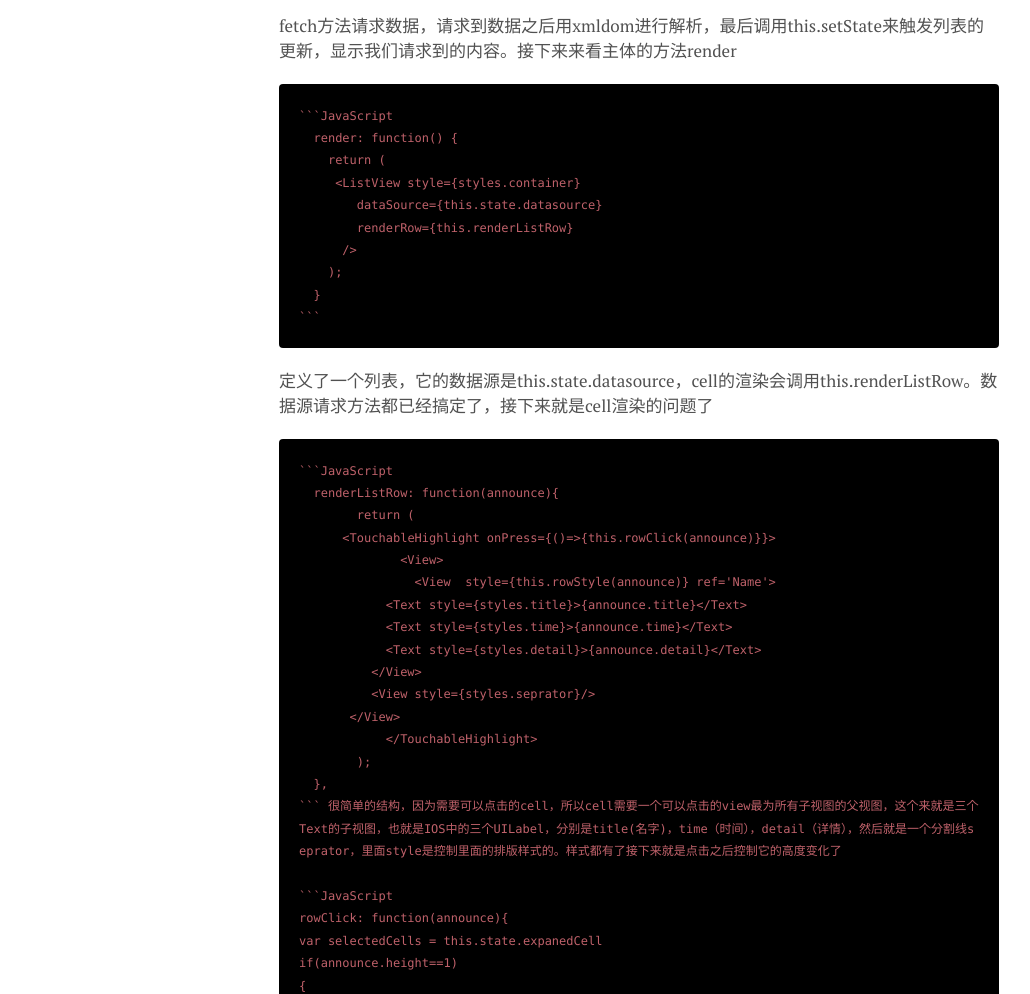
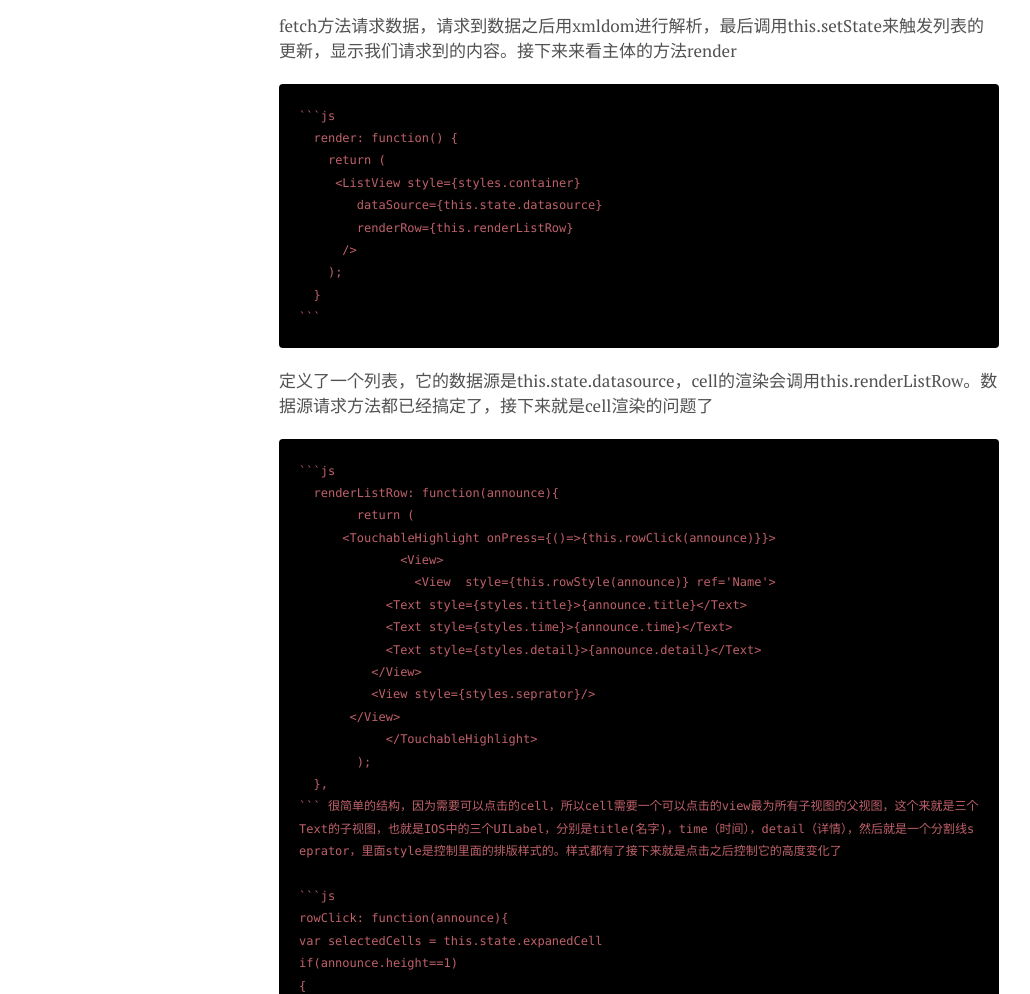
Before and after one commit to kaich/kaich.github.io, a Jekyll site: the page built from _posts/2015-08-06-react-native.md, in a window 1280 px wide and 1400 px high, scrolled down 3971 px. Shown: the part 151-1145 px from the top of the window, without its empty margins (1-1031 px from the left). Built offline with Jekyll 4.4.1, drawn with Linux system fonts in a browser that asks for light colours; Markdown is read by kramdown in place of the engine named in the settings; comment, search, counter and statistics services are not loaded; some of the changed text lies outside the part shown.

Commit message:
add react-native 1

````diff
--- a/_posts/2015-08-06-react-native.md
+++ b/_posts/2015-08-06-react-native.md
@@ -9,7 +9,7 @@ title: react native 开发IOS
 ####我学react natvie经历
 我从看到报道，从而接触react native，到写一个小的IOS应用，其中历时仅仅两周的时间，基本可以做到日常app中的基本UI布局，请求（json 和 xml，官方只介绍了json请求怎么请求），第三方包安装，使用和修改。无论是ios native开发或者使用react native开发，能达到这样的程度就基本满足日常所需了。下面是关于react native 的一段实例代码：
 
-	```jsp
+	```js
 	var React = require('react-native');
 	var { TabBarIOS, NavigatorIOS } = React;
 
@@ -45,13 +45,13 @@ title: react native 开发IOS
 下面我先分享一个小的demo程序:[react-native-announce](https://github.com/kaich/react-native-announce),可以用<pre>git clone https://github.com/kaich/react-native-announce.git</pre>
 来下载下来。编译运行到你的模拟器或者设备上面。你会发现它是一个界面丑陋的列表。点击之后可以根据文字的内容动态的改变cell的高度。看到了效果，现在用atom打开index.ios.js文件，开始最关键的内容了，慢慢的解析里面为数不多的100行代码。
 
-   ```JavaScript
+   ```js
    "use strict";
    ```
 
 这第一行代码的意思是使用的是javascript的严格模式，也就是语法比较合乎规范的模式。这里不用深究，你也可以了解：[javascript严格模式](http://www.ruanyifeng.com/blog/2013/01/javascript_strict_mode.html)
 
-	```JavaScript
+	```js
 	var React = require('react-native');
 	var {
 	  AppRegistry,
@@ -65,7 +65,7 @@ title: react native 开发IOS
 
 这两行是导入需要用的组件，例如这里我们导入了：AppRegistry，StyleSheet，Text，View，ListView，TouchableHighlight这些组件。
 
-	```JavaScript
+	```js
 	var url = "http://ios3.app.i4.cn/getNoticeList.xhtml?toolversion=520&model=iPhone7,1&pageno=1&idfa=149DD67B-A5BB-4EE8-A83E-BE91EBE7ECE4&idfv=1C1D819E-5D0D-4059-83A5-AB1E6F9B7C2D&openudid=667ee68f513ddd228edfc1c0eeab5f008dbb4733&osversion=8.1.3&udid=(null)&macaddress=020000000000&model=iPhone7,1&certificateid=0&bundleid=0&isAuth=1&isjail=0&authtime=1431077211&serialnumber=C39N9422G5QR&cid=200025&toolversion=520"
 	```
 
@@ -79,7 +79,7 @@ title: react native 开发IOS
 
 接下来就到了程序的主体部分了，下面一个函数一个函数的看：
 
-	```JavaScript
+	```js
 	  getInitialState: function() {
 	    return {
 	      datasource: new ListView.DataSource({
@@ -98,7 +98,7 @@ getInitialState在组件被加载之前调用，用来初始化this.state，而
 * data：储存请求数据
 
 
-	```JavaScript
+	```js
 	 componentDidMount: function(){
 	   this.getAnnounces();
 	 }
@@ -106,7 +106,7 @@ getInitialState在组件被加载之前调用，用来初始化this.state，而
 
 componentDidMount UI组件被加载之后调用，this.getAnnounces()自定义的方法去发送HTTP请求请求数据
 
-	```JavaScript
+	```js
 	getAnnounces: function() {
 	      console.log("start request")
 	      fetch(url).then(response => response.text()).then(responseText => {
@@ -136,7 +136,7 @@ componentDidMount UI组件被加载之后调用，this.getAnnounces()自定义
 
 fetch方法请求数据，请求到数据之后用xmldom进行解析，最后调用this.setState来触发列表的更新，显示我们请求到的内容。接下来来看主体的方法render
 
-	```JavaScript
+	```js
 	  render: function() {
 	    return (
 	     <ListView style={styles.container}
@@ -149,7 +149,7 @@ fetch方法请求数据，请求到数据之后用xmldom进行解析，最后调
 
 定义了一个列表，它的数据源是this.state.datasource，cell的渲染会调用this.renderListRow。数据源请求方法都已经搞定了，接下来就是cell渲染的问题了
 
-	```JavaScript
+	```js
 	  renderListRow: function(announce){
 		return (
 	      <TouchableHighlight onPress={()=>{this.rowClick(announce)}}>
@@ -167,7 +167,7 @@ fetch方法请求数据，请求到数据之后用xmldom进行解析，最后调
 	```
 很简单的结构，因为需要可以点击的cell，所以cell需要一个可以点击的view最为所有子视图的父视图，这个来就是三个Text的子视图，也就是IOS中的三个UILabel，分别是title(名字)，time（时间），detail（详情），然后就是一个分割线seprator，里面style是控制里面的排版样式的。样式都有了接下来就是点击之后控制它的高度变化了
 
-	```JavaScript
+	```js
 	rowClick: function(announce){
     var selectedCells = this.state.expanedCell
     if(announce.height==1)
@@ -194,7 +194,7 @@ fetch方法请求数据，请求到数据之后用xmldom进行解析，最后调
  点击函数如果点击height是0就改变值为1，反之亦然。然后就是调用this.setState触发cell刷新了，高度呢，为什么没看到高度的相关内容，就在下面了。
 
 
-	```JavaScript
+	```js
 	  rowStyle: function(announce){
 	    if(announce.height==1)
 	      return styles.rowViewExpaned
````
